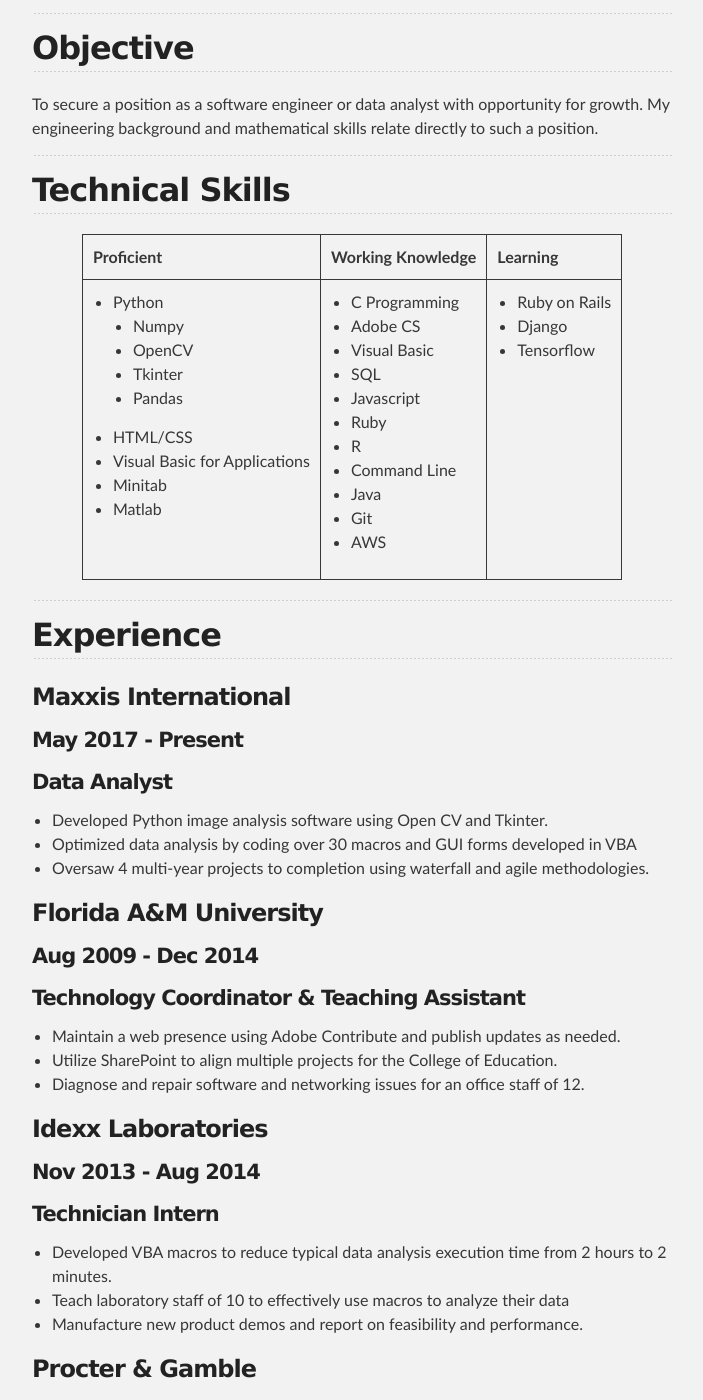
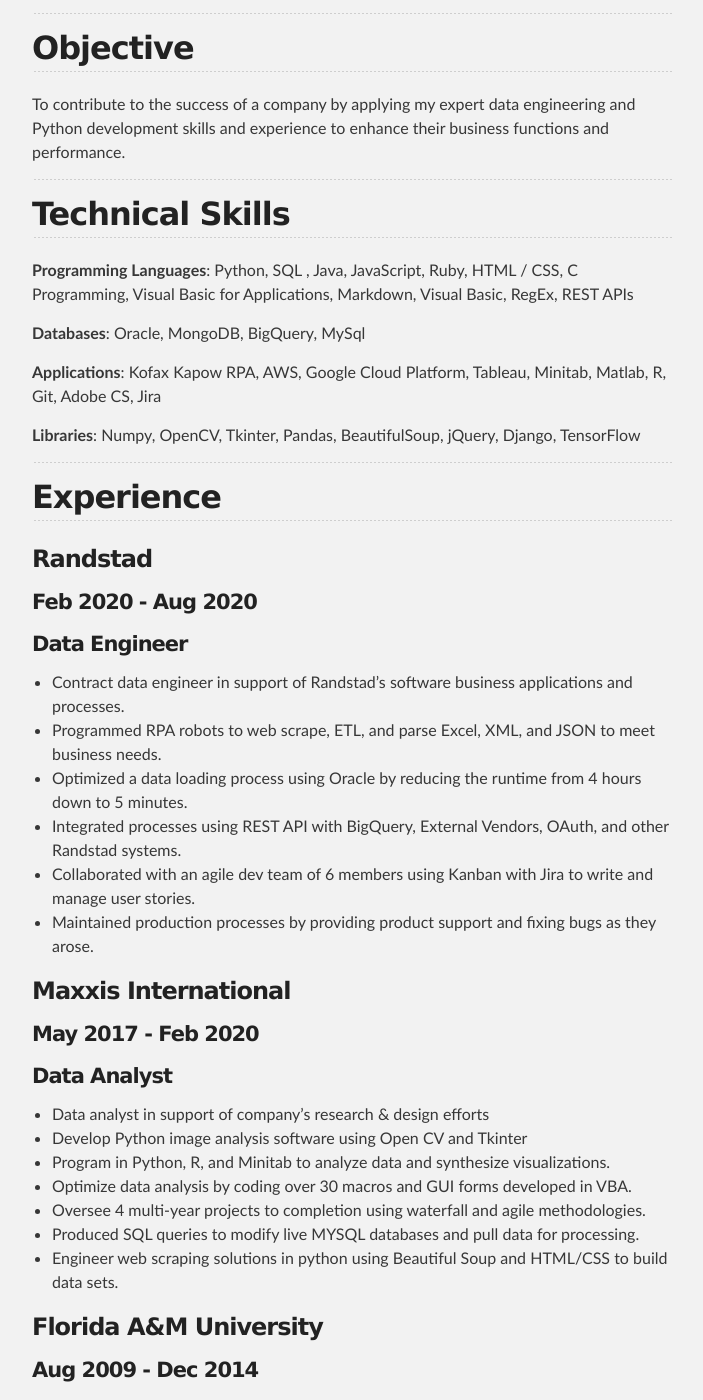
Before and after one commit to thesalientone/thesalientone.github.io, a Jekyll site: the page built from resume.md, in a window 1280 px wide and 1400 px high, scrolled down 335 px. Shown: the whole window, without its empty margins (288-991 px from the left). Built offline with Jekyll 4.4.1, drawn with Linux system fonts in a browser that asks for light colours; some of the changed text lies outside the part shown.

Commit message:
Updated resume section

```diff
--- a/resume.md
+++ b/resume.md
@@ -5,66 +5,21 @@ title : Resume
 # Stefan Jenkins #
 ----
 ## Objective ##
-To secure a position as a software engineer or data analyst with opportunity for growth. My engineering background and mathematical skills relate directly to such a position.
+To contribute to the success of a company by applying my expert data engineering and Python development skills and
+experience to enhance their business functions and performance.
 
 ---
 ## Technical Skills ##
-<center>
-  <table>
-    <tr>
 
-      <td>
-        <strong>Proficient</strong>
-      </td>
-      <td>
-        <strong>Working Knowledge</strong>
-      </td>
-      <td>
-        <strong>Learning</strong>
-      </td>
+**Programming Languages**: Python, SQL , Java, JavaScript, Ruby, HTML / CSS, C Programming, Visual Basic for
+Applications, Markdown, Visual Basic, RegEx, REST APIs
 
-    </tr>
-    <tr>
-      <td>
-        <ul>
-          <li>Python</li>
-          <ul>
-            <li>Numpy</li>
-            <li>OpenCV</li>
-            <li>Tkinter</li>
-            <li>Pandas</li>
-          </ul>
-          <li>HTML/CSS</li>
-          <li>Visual Basic for Applications</li>
-          <li>Minitab</li>
-          <li>Matlab</li>
-        </ul>
-      </td>
-      <td>
-        <ul>
-          <li>C Programming</li>
-          <li>Adobe CS</li>
-          <li>Visual Basic</li>
-          <li>SQL</li>
-          <li>Javascript </li>
-          <li>Ruby </li>
-          <li>R</li>
-          <li>Command Line</li>
-          <li>Java </li>
-          <li>Git</li>
-          <li>AWS</li>
-        </ul>
-      </td>
-      <td>
-        <ul>
-          <li>Ruby on Rails</li>
-          <li>Django</li>
-          <li>Tensorflow</li>
-        </ul>
-      </td>
-    </tr>
-  </table>
-</center>
+**Databases**: Oracle, MongoDB, BigQuery, MySql
+
+**Applications**: Kofax Kapow RPA, AWS, Google Cloud Platform, Tableau, Minitab, Matlab, R, Git, Adobe CS, Jira
+
+**Libraries**: Numpy, OpenCV, Tkinter, Pandas, BeautifulSoup, jQuery, Django, TensorFlow
+
 ---
 
 ## Experience ##
@@ -74,7 +29,7 @@ To secure a position as a software engineer or data analyst with opportunity for
 
 {% for job in j %}
 ### {{job.name}} ###
-{% if job.short_name == 'maxxis' %}
+{% if job.short_name == 'none' %}
 #### {{job.start_date | date: "%b %Y"}} - Present ####
 {% else %}
 #### {{job.start_date | date: "%b %Y"}} - {{job.end_date | date: "%b %Y"}} ####
@@ -127,5 +82,5 @@ areas were science, mathematics, humanities, and popular culture.
 ----
 
 ### Organizations ###
-NSBE, AIChE, BMES, Presidential Scholars Association, Honors Student Association, HCASC,
+National Society of Black Engineers, American Institute of Chemical Engineers, Biomedical Engineering Society, Presidential Scholars Association, Honors Student Association, Honda Campus All Star Challenge,
 Vienna Boys Choir
```
Also changed, not shown: _jobs/maxxis.md (+8 -5 lines), _jobs/randstad.md (added, +14 -0 lines).
